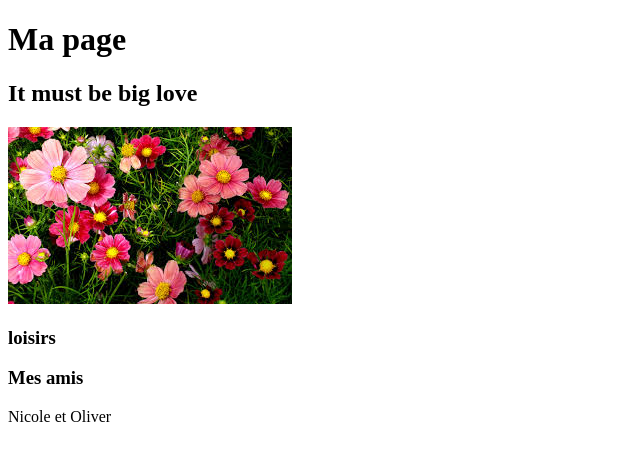
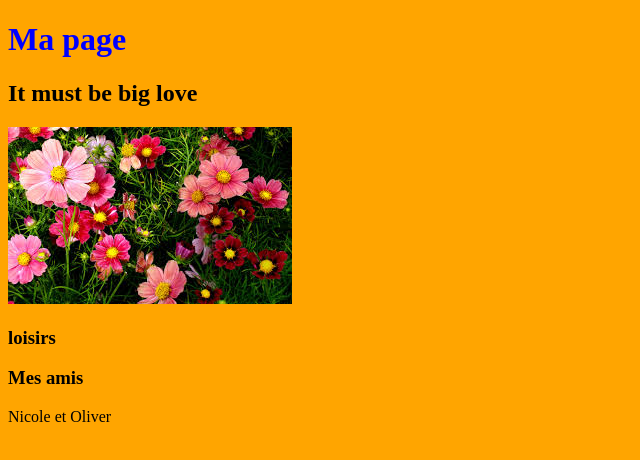
Before and after one commit to marcelwiel/ex1, a plain HTML site: page index.html in a window 1280 px wide. Shown: the whole page, without its empty margins (0-640 px from the left). Drawn offline with Linux system fonts and the light colour scheme.

Commit message:
ajout du css

```diff
--- /dev/null
+++ b/css/stylesheet.css
@@ -0,0 +1,7 @@
+body {
+	background-color: orange;
+}
+
+h1 {
+	color: blue;
+}
--- a/index.html
+++ b/index.html
@@ -1,7 +1,9 @@
 <!DOCTYPE html>
 <html>
 	<head>
+		<meta charset="utf-8">
 		<title>Git ex1</title>
+		<link rel="stylesheet" type="text/css" href="./css/stylesheet.css">
 	</head>
 
 	<body>
```
